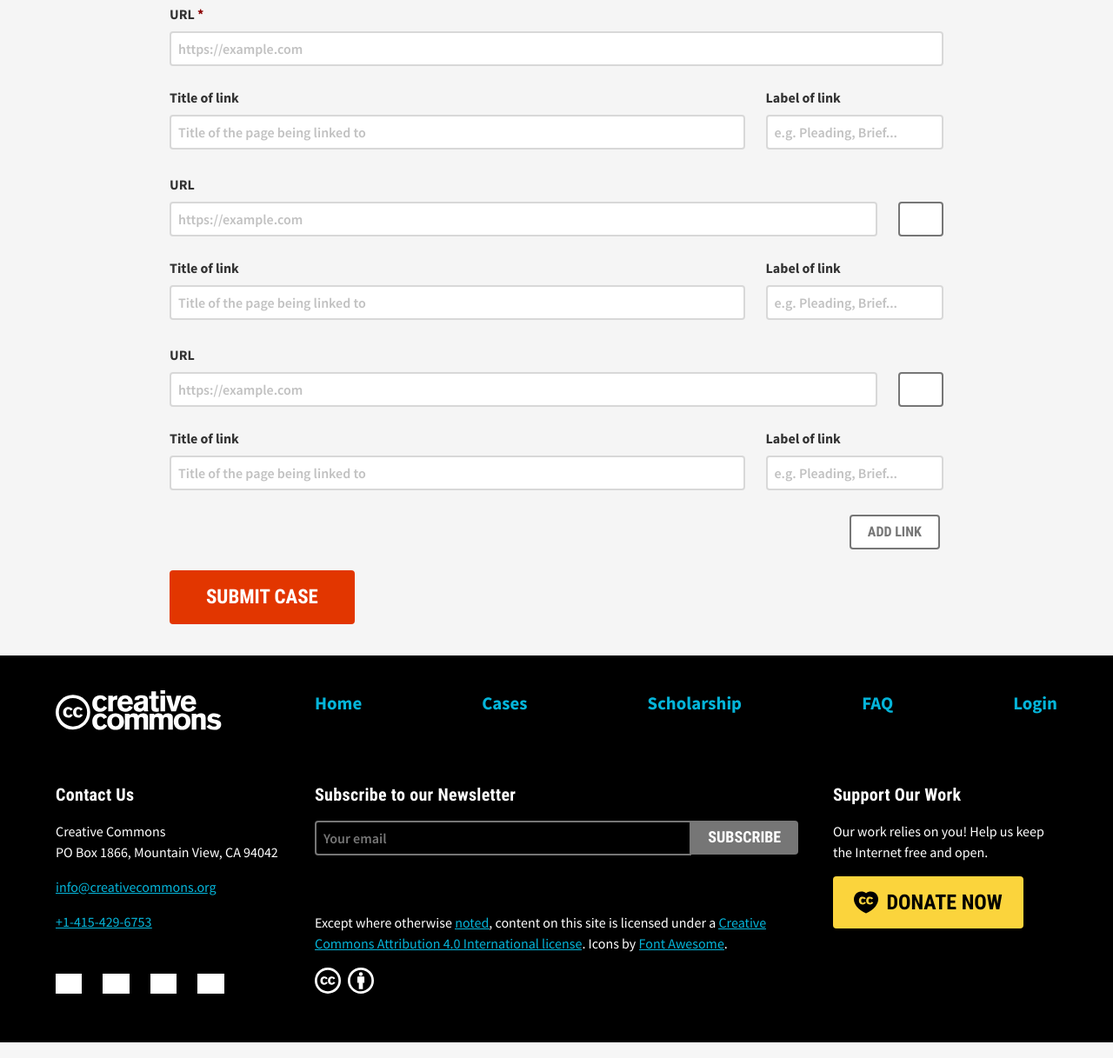
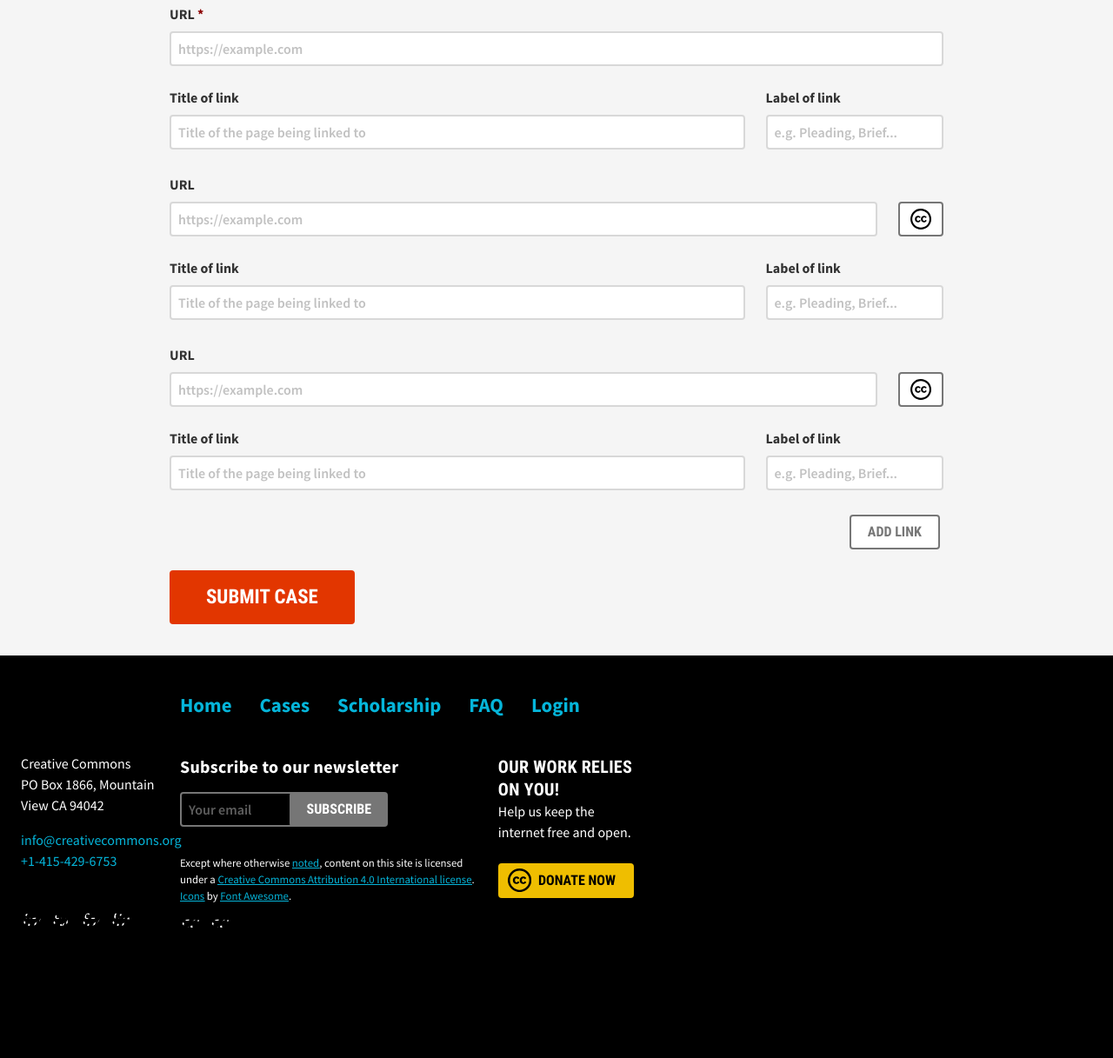
Before and after one commit to creativecommons/legaldb, a Django app: page /en/cases/submit/ in a window 1280 px wide. Shown: the part 2077-3294 px from the top of the page at 87% size. Run offline with Django 3.2, Linux system fonts and the light colour scheme; some libraries are stand-ins or nearby versions; some web fonts are replaced; grey boxes are pictures that could not be loaded.

Commit message:
Revert my changes based on vocab-refresh branch

```diff
--- a/legal_db/static/vocabulary/css/library-vars.css
+++ b/legal_db/static/vocabulary/css/library-vars.css
@@ -158,10 +158,10 @@
 
 /* establish svg sprite icon defaults */
 .icon {
-    /* display: inline-block; */
+    display: inline-block;
     /* min-width: 30px;
     min-height: 30px; */
-    /* height: 1em;
+    height: 1em;
     width: 1em;
 
     font-size: var(--icon-sprite-size);
@@ -173,7 +173,7 @@
     mask-image: var(--icon-sprite);
 
     -webkit-mask-size: contain;
-    mask-size: contain; */
+    mask-size: contain;
 }
 
 /* customize a specific sprite via matching class on <span>
--- a/legal_db/static/vocabulary/css/vocabulary.css
+++ b/legal_db/static/vocabulary/css/vocabulary.css
@@ -1224,14 +1224,10 @@
 }
 
 body > footer h2 {
-    margin: revert; /* Reverting <h2> margin to prevent local styles from affecting footer design */
-
     font-family: 'Roboto Condensed';
     font-style: normal;
     font-weight: 700;
     font-size: 1.25em;
-    text-transform: none;
-    color:white;
 }
 
 body > footer a {
@@ -1241,7 +1237,6 @@
 
 body > footer p {
     line-height: 1.5;
-    margin: revert;  /* Reverting <p> margin to prevent local styles from affecting footer design */
 }
 
 /* needs to be moved to be broader in general specificity scope */
@@ -1366,15 +1361,10 @@
 body > footer .subscribe form input.input {
     border-top-left-radius: 4px;
     border-bottom-left-radius: 4px;
-    border-top-right-radius: 0px;
-    border-bottom-right-radius: 0px;
     padding: .5em;
     width: 100%;
-
-}
-body > footer .subscribe form input::placeholder{
-    color:rgb(118, 118, 118);
-}
+}
+
 body > footer .subscribe form input.input:focus {
     color: white;
 }
@@ -1382,7 +1372,6 @@
 body > footer .subscribe form input.button {
     justify-content: center;
     padding: 1.1em;
-    height:0;
 
     cursor: pointer;
     font-family: "Roboto Condensed", sans-serif;
@@ -1394,8 +1383,6 @@
     white-space: nowrap;
     background-color: rgb(118, 118, 118);
     border: none;
-    border-top-left-radius: 0px;
-    border-bottom-left-radius: 0px;
     border-top-right-radius: 4px;
     border-bottom-right-radius: 4px;
     color: rgb(255, 255, 255);
--- a/legal_db/templates/legal_db/partials/_footer.html
+++ b/legal_db/templates/legal_db/partials/_footer.html
@@ -1,151 +1,94 @@
 {% load i18n static %}
 
-<footer>
-  <a
-    class="identity-logo"
-    href="https://creativecommons.org/"
-    target="_blank"
-    >Creative Commons</a
-  >
-
-  <nav class="footer-menu">
-    <ul>
-      <li><a href="{% url 'home' %}" class="menu-item">Home</a></li>
-      <li><a href="{% url 'case_index' %}" class="menu-item">Cases</a></li>
-      <li><a href="{% url 'scholarship_index' %}" class="menu-item">Scholarship</a></li>
-      <li><a href="{% url 'faq' %}" class="menu-item">FAQ</a></li>
+<footer class="main-footer">
+  <div class="container">
+    <div class="columns">
+      <div class="column is-one-third-tablet-only is-one-quarter-desktop">
+        <a href="https://creativecommons.org" class="main-logo margin-bottom-bigger">
+          <span class="has-text-white">
+            <svg xmlns="http://www.w3.org/2000/svg" preserveAspectRatio="xMidYMid meet" viewBox="0 0 304 73">
+              <use href="#logomark"></use>
+            </svg>
+          </span>
+        </a>
+        <div>
+          <address class="margin-bottom-normal">Creative Commons<br/>PO Box 1866, Mountain View CA 94042</address>
+          <a href="mailto:info@creativecommons.org" class="mail">info@creativecommons.org</a><br/>
+          <a href="tel://+1-415-429-6753" class="phone">+1-415-429-6753</a>
+        </div>
+        <div class="margin-vertical-large">
+          <a href="https://www.instagram.com/creativecommons" class="social has-text-white" target="_blank" rel="noopener">
+            <i class="icon margin-right-small is-size-4">instagram</i>
+          </a>
+          <a href="https://www.twitter.com/creativecommons" class="social has-text-white" target="_blank" rel="noopener">
+            <i class="icon margin-right-small is-size-4">twitter</i>
+          </a>
+          <a href="https://www.facebook.com/creativecommons" class="social has-text-white" target="_blank" rel="noopener">
+            <i class="icon margin-right-small is-size-4">facebook</i>
+          </a>
+          <a href="https://www.linkedin.com/company/creative-commons/" class="social has-text-white" target="_blank" rel="noopener">
+            <i class="icon margin-right-small is-size-4">linkedin</i>
+          </a>
+        </div>
+      </div>
+      <div class="column is-two-third-tablet-only is-three-quarters-desktop">
+        <div class="columns">
+          <div class="column is-full">
+            <nav class="footer-navigation">
+              <ul class="menu">
+                <li><a href="{% url 'home' %}" class="menu-item">{% trans "Home" %}</a></li>
+                <li><a href="{% url 'case_index' %}" class="menu-item">{% trans "Cases" %}</a></li>
+                <li><a href="{% url 'scholarship_index' %}" class="menu-item">{% trans "Scholarship" %}</a></li>
+                <li><a href="{% url 'faq' %}" class="menu-item">{% trans "FAQ" %}</a></li>
                 {% if request.user.is_authenticated %}
-        <li><a href="{% url 'admin:index' %}" class="menu-item">Admin</a></li>
+                  <li><a href="{% url 'admin:index' %}" class="menu-item">{% trans "Admin" %}</a></li>
                 {% else %}
-        <li><a href="{% url 'admin:login' %}" class="menu-item">Login</a></li>
+                  <li><a href="{% url 'admin:login' %}" class="menu-item">{% trans "Login" %}</a></li>
                 {% endif %}
               </ul>
             </nav>
-
-  <div class="contact">
-    <!-- this area lacks a heading? -->
-    <h2>Contact Us</h2>
-    <p>
-      Creative Commons <br />
-      PO Box 1866, Mountain View, CA 94042
-    </p>
-    <p>
-      <a href="mailto:info@creativecommons.org"
-        >info@creativecommons.org</a
-      >
-    </p>
-    <p><a href="tel:+14154296753">+1-415-429-6753</a></p>
-
-    <nav class="social-menu">
-      <ul>
-        <!-- <li><a class="icon-replace fa-instagram" href="#">Instagram</a></li> -->
-        <li>
-          <a
-            class="icon-replace fa-twitter"
-            href="https://twitter.com/creativecommons"
-            target="_blank"
-            >Twitter</a
-          >
-        </li>
-        <li>
-          <a
-            class="icon-replace fa-mastodon"
-            href="https://mastodon.social/@creativecommons"
-            target="_blank"
-            >Mastodon</a
-          >
-        </li>
-        <li>
-          <a
-            class="icon-replace fa-facebook"
-            href="https://www.facebook.com/creativecommons"
-            target="_blank"
-            >Facebook</a
-          >
-        </li>
-        <li>
-          <a
-            class="icon-replace fa-linkedin"
-            href="https://www.linkedin.com/company/creative-commons/"
-            target="_blank"
-            >LinkedIn</a
-          >
-        </li>
-      </ul>
-    </nav>
           </div>
-  <div class="subscribe">
-    <h2>Subscribe to our Newsletter</h2>
-    <form
-      action="https://creativecommons.us4.list-manage.com/subscribe/post?u=fd30364b6577b471373d6076c&amp;id=4603fe102a"
-      method="post"
-      id="mc-embedded-subscribe-form"
-      name="mc-embedded-subscribe-form"
-      class="validate newsletter"
-      target="_blank"
-      novalidate="">
-      <input
-        type="email"
-        value=""
-        name="EMAIL"
-        class="email input"
-        id="mce-EMAIL"
-        placeholder="Your email"
-        required="" />
-      <!-- real people should not fill this in and expect good things - do not remove this or risk form bot signups-->
-      <div
-        style="position: absolute; left: -5000px"
-        aria-hidden="true">
-        <input
-          type="text"
-          name="b_fd30364b6577b471373d6076c_4603fe102a"
-          tabindex="-1"
-          value="" />
         </div>
-      <input
-        type="submit"
-        value="subscribe"
-        id="mc-embedded-subscribe"
-        class="button small" />
+        <div class="columns">
+          <div class="column is-two-thirds">
+            <div class="subscription">
+              <h5 class="b-header">{% trans "Subscribe to our newsletter" %}</h5>
+              <form class="newsletter">
+                <label for="email" class="is-sr-only">{% trans "Email" %}</label>
+                <input id="email" type="text" class="input" placeholder="{% trans 'Your email' %}">
+                <input type="submit" value="{% trans 'subscribe' %}" class="button small">
               </form>
             </div>
-
-  <div class="donate">
-    <h2>Support Our Work</h2>
-    <p>Our work relies on you! Help us keep the Internet free and open.</p>
-    <a
-      class="donate icon-attach cc-heart-filled"
-      href="https://www.classy.org/give/313412/#!/donation/checkout?c_src=website&c_src2=top-of-page-banner"
-      target="_blank"
-      >Donate Now</a
-    >
+            <div class="attribution margin-top-bigger">
+              <p class="caption">
+                {% blocktrans trimmed %}
+                  Except where otherwise
+                  <a href="https://creativecommons.org/policies#license" target="_blank" rel="noopener">noted</a>,
+                  content on this site is licensed under a
+                  <a href="https://creativecommons.org/licenses/by/4.0/" target="_blank" rel="noopener">Creative Commons Attribution 4.0 International license</a>.
+                  <a href="https://creativecommons.org/website-icons" target="_blank" rel="noopener">Icons</a>
+                  by
+                  <a href="https://fontawesome.com/" target="_blank" rel="noopener">Font Awesome</a>.
+                {% endblocktrans %}
+              </p>
+              <div class="margin-top-smaller">
+                <i class="icon margin-right-small is-size-4">cclogo</i>
+                <i class="icon margin-right-small is-size-4">ccby</i>
               </div>
-
-  <div class="license">
-    <p>
-      Except where otherwise
-      <a
-        href="https://creativecommons.org/policies/#license"
-        target="_blank"
-        >noted</a
-      >, content on this site is licensed under a
-      <a
-        href="https://creativecommons.org/licenses/by/4.0/"
-        target="_blank"
-        >Creative Commons Attribution 4.0 International license</a
-      >. Icons by
-      <a
-        href="https://fontawesome.com/"
-        target="_blank"
-        >Font Awesome</a
-      >.
-    </p>
-    <svg>
-      <use
-        href="static/vocabulary/svg/cc/icons/cc-icons.svg#cc-logo"></use>
-    </svg>
-    <svg>
-      <use href="static/vocabulary/svg/cc/icons/cc-icons.svg#cc-by"></use>
-    </svg>
+            </div>
+          </div>
+          <div class="column is-one-third">
+            <aside class="donate-section">
+              <h5>{% trans "Our work relies on you!" %}</h5>
+              <p>{% trans "Help us keep the internet free and open." %}</p>
+              <a class="button small donate" href="http://creativecommons.org/donate">
+                <i class="icon cc-letterheart margin-right-small is-size-5 padding-top-smaller"></i>
+                {% trans "Donate now" %}
+              </a>
+            </aside>
+          </div>
+        </div>
+      </div>
+    </div>
   </div>
 </footer>
```
Lines whose indentation alone changed are shown as unchanged.
